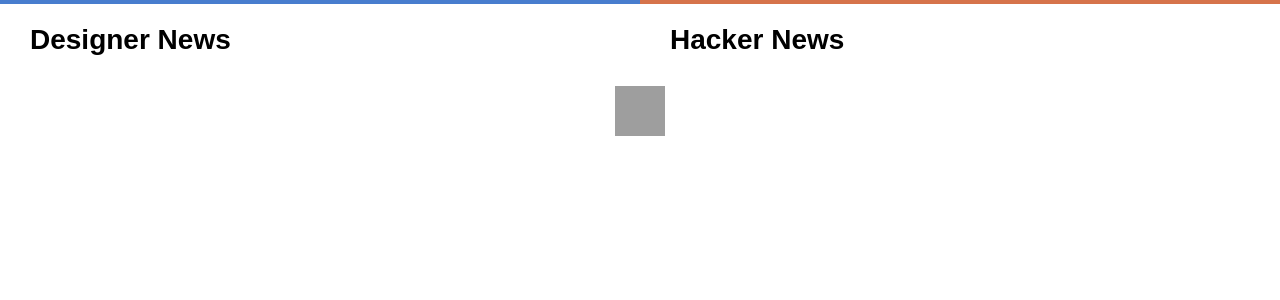
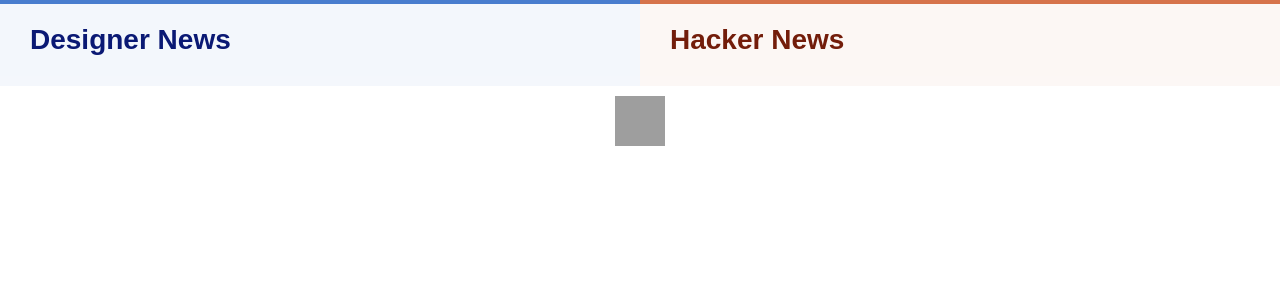
Before and after one commit to anthonyec/news, a PHP site: page / in a window 1280 px wide. Shown: the top 300 px of the page. Run offline with PHP 8.4, Linux system fonts and the light colour scheme; data that the repository does not hold is empty; grey boxes are pictures that could not be loaded.

Commit message:
Added nicer colours to seperate the sections

```diff
--- a/index.php
+++ b/index.php
@@ -74,10 +74,10 @@
 <link rel="stylesheet" href="main.css">
 
 <div class="feeds">
-  <div class="feed">
+  <div class="feed feed--dn">
     <header class="feed-header feed-header--dn">Designer News</header>
     <?php foreach($dn_feed as $item): ?>
-      <div class="feed-item js-feed-item" data-uid="<?= $item->uniqueid; ?>">
+      <div class="feed-item feed-item--dn js-feed-item" data-uid="<?= $item->uniqueid; ?>">
         <h2 class="feed-item__title">
           <span class="feed-item__new-tag">New!</span>
           <a class="feed-item__link" href="<?= $item->source->absoluteUrl; ?>"><?= $item->title; ?></a>
@@ -90,10 +90,10 @@
     <?php endforeach; ?>
   </div>
 
-  <div class="feed">
+  <div class="feed feed--hn">
     <header class="feed-header feed-header--hn">Hacker News</header>
     <?php foreach($hn_feed as $item): ?>
-      <div class="feed-item js-feed-item" data-uid="<?= $item->uniqueid; ?>">
+      <div class="feed-item feed-item--hn js-feed-item" data-uid="<?= $item->uniqueid; ?>">
         <h2 class="feed-item__title">
           <span class="feed-item__new-tag">New!</span>
           <a class="feed-item__link" href="<?= $item->source->absoluteUrl; ?>"><?= $item->title; ?></a>
--- a/main.css
+++ b/main.css
@@ -16,6 +16,16 @@ html, body {
   padding-bottom: 10px;
 }
 
+.feed--dn {
+  background: #F4F7FC;
+  color: #0A1974;
+}
+
+.feed--hn {
+  background: #FCF7F5;
+  color: #731D0A;
+}
+
 @media(max-width: 720px) {
   .feeds {
     flex-direction: column;
@@ -23,7 +33,6 @@ html, body {
 }
 
 .feed-item {
-  /* border-bottom: 1px solid #F0F0F0; */
   padding: 20px 0;
   padding: 16px 20px;
   border-radius: 12px;
@@ -39,8 +48,34 @@ html, body {
   margin-bottom: 0;
 }
 
+
 .feed-item--new .feed-item__new-tag {
   display: inline-block;
+}
+
+.feed-item--dn .feed-item__meta {
+  color: #AFC3E8;
+}
+
+.feed-item--hn .feed-item__meta {
+  color: #E8C4B5;
+}
+
+.feed-item--dn .feed-item__link:visited {
+  color: #AFC3E8;
+}
+
+.feed-item--hn .feed-item__link:visited {
+  color: #E8C4B5;
+}
+
+
+.feed-item--dn:hover {
+  background: #E9EFF9;
+}
+
+.feed-item--hn:hover {
+  background: #F9EFEB;
 }
 
 .feed-item__new-tag {
@@ -51,7 +86,6 @@ html, body {
   padding: 2px 4px;
   vertical-align: middle;
   display: none;
-
   /* font-size: 0;
   width: 12px;
   height: 12px;
@@ -60,7 +94,6 @@ html, body {
 }
 
 .feed-item__title {
-  color: black;
   font-weight: 400;
   font-size: 18px;
   line-height: 1.4;
@@ -78,29 +111,26 @@ html, body {
 }
 
 .feed-item__meta {
-  color: rgb(185, 185, 185);
   margin-top: 5px;
   font-size: 14px;
 }
 
 .feed-header {
-  background: rgba(255, 255, 255, 0.95);
   position: sticky;
   top: 0;
   padding: 20px 30px;
   font-size: 28px;
   font-weight: 600;
-  /* color: white; */
 }
 
 .feed-header--dn {
   border-top: 4px solid #487dce;
-  /* background-color: #487dce; */
+  background-color: rgba(244, 247, 252, 0.95);
 }
 
 .feed-header--hn {
   border-top: 4px solid #D6734B;
-  /* background-color: #D6734B; */
+  background-color: rgba(252, 247, 245, 0.95);
 }
 
 .peak {
@@ -137,7 +167,7 @@ html, body {
 }
 
 .footer {
-  padding-bottom: 10px;
+  padding: 10px 0;
   text-align: center;
 }
 
```
